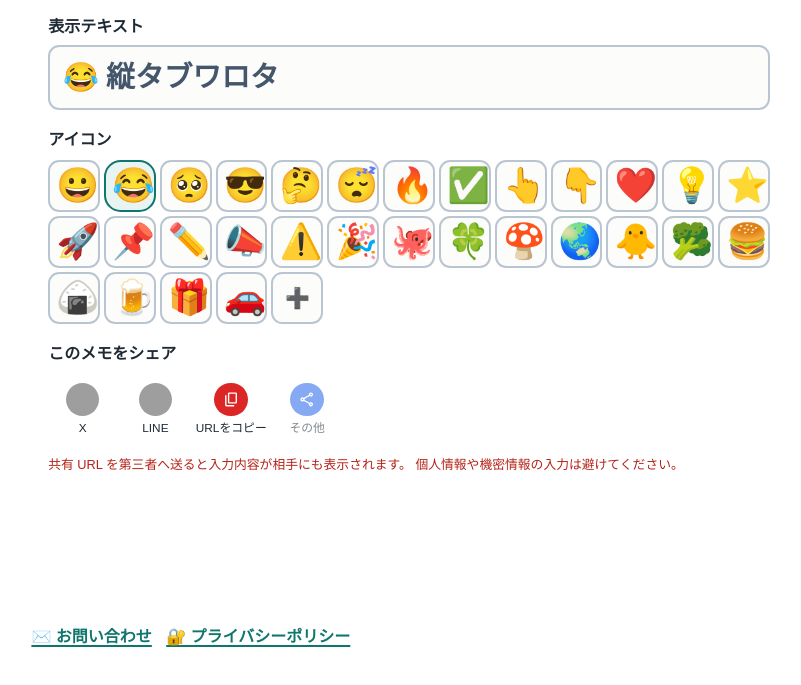
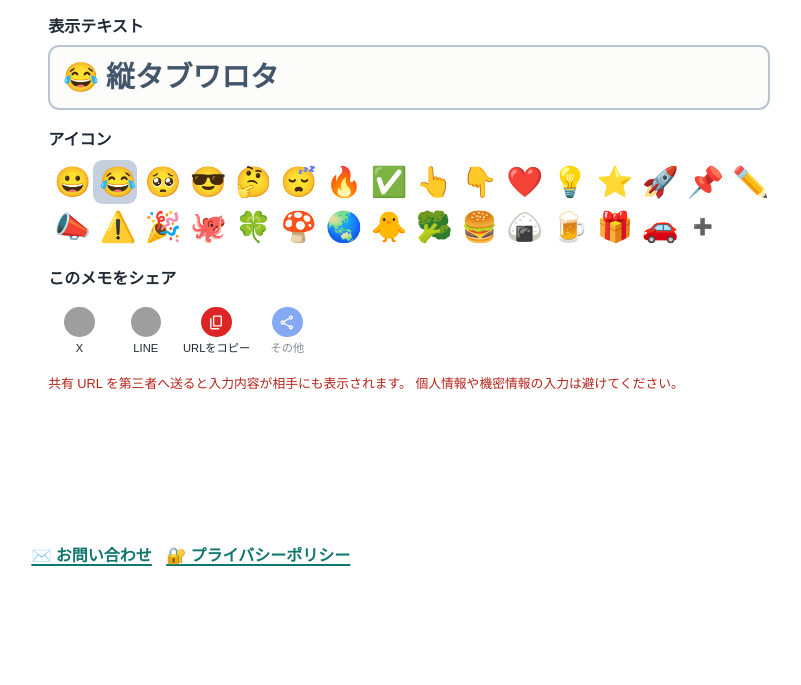
Before and after one commit to hirokiwa/vertical-tab-memo, a website built with Vite: page index.html in a window 1280 px wide. Shown: the part 109-794 px from the top of the page, without its empty margins (231-1032 px from the left). Built offline with nearby package versions, Linux system fonts and the light colour scheme; grey boxes are pictures that could not be loaded.

Commit message:
Adjust icon selection style

```diff
--- a/src/styles/app.css
+++ b/src/styles/app.css
@@ -169,8 +169,8 @@ body {
   max-width: 100%;
   padding: 0;
   display: grid;
-  grid-template-columns: repeat(auto-fit, minmax(3rem, 1fr));
-  gap: 0.25rem;
+  grid-template-columns: repeat(auto-fit, minmax(2.65rem, 1fr));
+  gap: 0.1rem;
 }
 
 .memo-card__icon-item {
@@ -217,15 +217,15 @@ body {
 }
 
 .memo-card__icon-button {
-  border: 2px solid var(--memo-color-border);
+  border: 0;
   border-radius: 0.7rem;
   width: 100%;
   aspect-ratio: 1 / 1;
   min-height: 0;
   color: var(--memo-color-text);
-  background: #fcfcfa;
+  background: transparent;
   font: inherit;
-  font-size: 2.15rem;
+  font-size: 1.85rem;
   line-height: 1.2;
   cursor: pointer;
   transition:
@@ -237,27 +237,25 @@ body {
 }
 
 .memo-card__icon-button:hover {
-  border-color: var(--memo-color-highlight);
   border-radius: 1rem;
   transform: translateY(-1px);
+  background: #f1f5f9;
 }
 
 .memo-card__icon-button:focus-visible {
   outline: 3px solid rgba(15, 118, 110, 0.32);
   outline-offset: 2px;
-  border-color: var(--memo-color-focus);
   border-radius: 1.05rem;
   transform: scale(1.02);
 }
 
 .memo-card__icon-button[aria-pressed='true'] {
-  border-color: var(--memo-color-focus);
-  background: #e8f4f2;
-  border-radius: 1.05rem;
+  background: #c5cfdd;
+  border-radius: 0.6rem;
 }
 
 .memo-card__icon-button--custom {
-  font-size: 1.25rem;
+  font-size: 1rem;
 }
 
 .memo-dialog {
@@ -431,8 +429,8 @@ body {
   align-items: center;
   justify-content: center;
   gap: 0.3rem;
-  min-height: 4.3rem;
-  min-width: 4.3rem;
+  min-height: 3.9rem;
+  min-width: 3.9rem;
   padding: 0;
   background: transparent;
   color: var(--memo-color-text);
@@ -467,8 +465,8 @@ body {
 }
 
 .memo-card__share-icon {
-  width: 2.1rem;
-  height: 2.1rem;
+  width: 1.9rem;
+  height: 1.9rem;
   border-radius: 999px;
   display: flex;
   align-items: center;
@@ -515,7 +513,7 @@ body {
 }
 
 .memo-card__share-label {
-  font-size: 0.74rem;
+  font-size: 0.7rem;
   line-height: 1.2;
 }
 
```
